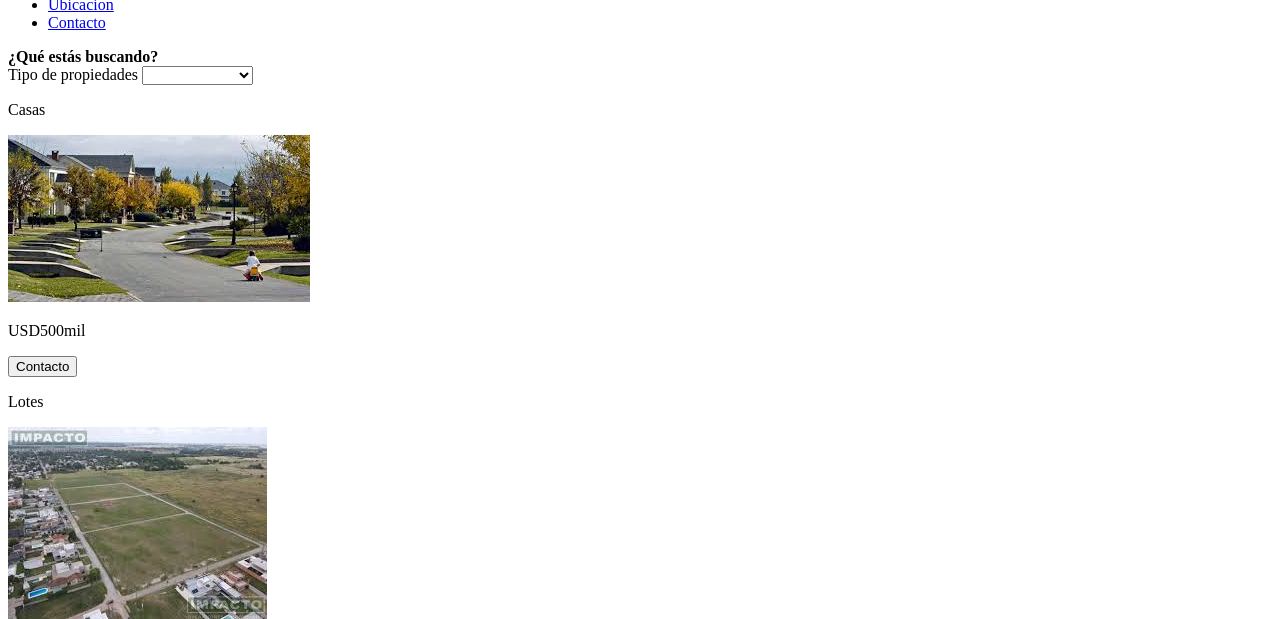
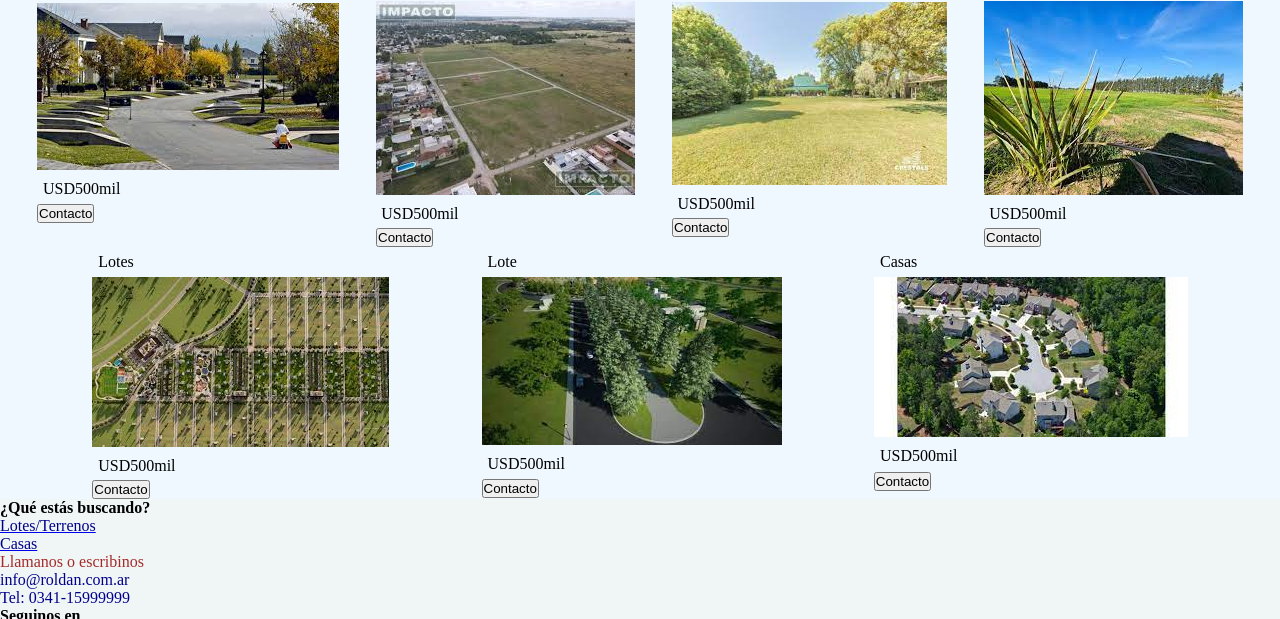
Before and after one commit to soficripo/mi_repositorio, a plain HTML site: page html/ventas.html in a window 1280 px wide. Shown: the part 286-905 px from the top of the page. Drawn offline with nearby package versions, Linux system fonts and the light colour scheme.

Commit message:
proyecto

```diff
--- a/html/ventas.html
+++ b/html/ventas.html
@@ -5,11 +5,12 @@
   <meta charset="UTF-8">
   <meta http-equiv="X-UA-Cpmatible" content="IE=edge">
   <meta name="viewport" content="width=device-width, initial-scale=1.0">
+  <link href="https://cdn.jsdelivr.net/npm/bootstrap@5.3.3/dist/css/bootstrap.min.css" rel="stylessheet"
+  integrity="sha384-QWTKZyjpPEjISv5WaRU9OFeRpok6YctnYmDr5pNlyT2bRjXh0JMhjY6hW+ALEwIH" crossorigin="anonymous">
 
-  <link rel="stylessheet" href="../CSS/styles.css">
+  <link rel="stylesheet" href="../CSS/styles.css">
 
-  <link href="https://cdn.jsdelivr.net/npm/bootstrap@5.3.3/dist/css/bootstrap.min.css" rel="stylessheet"
-    integrity="sha384-QWTKZyjpPEjISv5WaRU9OFeRpok6YctnYmDr5pNlyT2bRjXh0JMhjY6hW+ALEwIH" crossorigin="anonymous">
+
 
   <title>Ventas</title>
 </head>
```
Also changed, not shown: html/contacto.html (+3 -4 lines), html/desarrollodeconcepto.html (+4 -3 lines), html/ubicacion.html (+4 -3 lines), index.html (+3 -3 lines).
